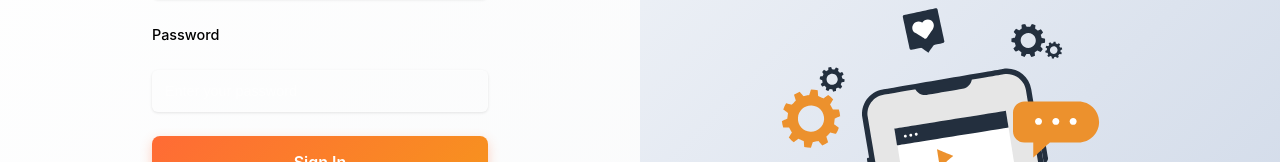
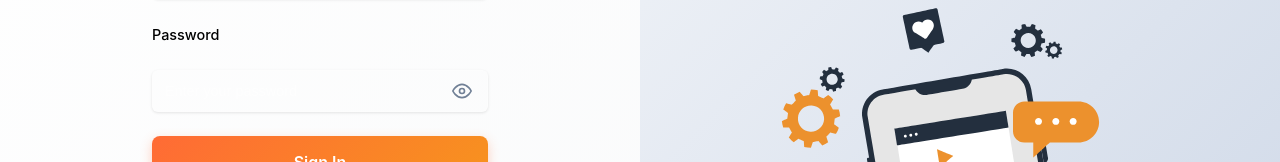
Before and after one commit to abhi96256/BricsCrm, a React (Vite) app: page / in a window 1280 px wide. Shown: the part 354-516 px from the top of the page. Built offline with nearby package versions, Linux system fonts and the light colour scheme.

Commit message:
Add password visibility toggle in Login component with corresponding styles. Update Login.jsx and Login.css to enhance user experience for password input.

```diff
--- a/src/Components/Login.css
+++ b/src/Components/Login.css
@@ -195,6 +195,45 @@
   0%, 100% { transform: translateX(0); }
   25% { transform: translateX(-5px); }
   75% { transform: translateX(5px); }
+}
+
+/* Password input container */
+.password-input-container {
+  position: relative;
+  display: flex;
+  align-items: center;
+}
+
+.password-input-container .form-input {
+  padding-right: 3rem;
+}
+
+.password-toggle-btn {
+  position: absolute;
+  right: 0.75rem;
+  top: 50%;
+  transform: translateY(-50%);
+  background: none;
+  border: none;
+  cursor: pointer;
+  padding: 0.25rem;
+  color: #718096;
+  transition: all 0.3s ease;
+  border-radius: 4px;
+  display: flex;
+  align-items: center;
+  justify-content: center;
+}
+
+.password-toggle-btn:hover {
+  color: #4299e1;
+  background: rgba(66, 153, 225, 0.1);
+}
+
+.password-toggle-btn:focus {
+  outline: none;
+  color: #4299e1;
+  background: rgba(66, 153, 225, 0.1);
 }
 
 /* Dropdown specific styling */
--- a/src/Components/Login.jsx
+++ b/src/Components/Login.jsx
@@ -16,6 +16,7 @@
     password: ''
   });
   const [loginError, setLoginError] = useState('');
+  const [showPassword, setShowPassword] = useState(false);
 
   const lottieContainer = useRef(null);
 
@@ -138,8 +139,9 @@
 
               <div className="form-group">
                 <label htmlFor="loginPassword">Password</label>
+                <div className="password-input-container">
                   <input
-                  type="password"
+                    type={showPassword ? "text" : "password"}
                     id="loginPassword"
                     name="password"
                     value={loginData.password}
@@ -148,6 +150,24 @@
                     placeholder="Enter your password"
                     required
                   />
+                  <button
+                    type="button"
+                    className="password-toggle-btn"
+                    onClick={() => setShowPassword(!showPassword)}
+                  >
+                    {showPassword ? (
+                      <svg width="20" height="20" viewBox="0 0 24 24" fill="none" stroke="currentColor" strokeWidth="2">
+                        <path d="M17.94 17.94A10.07 10.07 0 0 1 12 20c-7 0-11-8-11-8a18.45 18.45 0 0 1 5.06-5.94M9.9 4.24A9.12 9.12 0 0 1 12 4c7 0 11 8 11 8a18.5 18.5 0 0 1-2.16 3.19m-6.72-1.07a3 3 0 1 1-4.24-4.24"/>
+                        <line x1="1" y1="1" x2="23" y2="23"/>
+                      </svg>
+                    ) : (
+                      <svg width="20" height="20" viewBox="0 0 24 24" fill="none" stroke="currentColor" strokeWidth="2">
+                        <path d="M1 12s4-8 11-8 11 8 11 8-4 8-11 8-11-8-11-8z"/>
+                        <circle cx="12" cy="12" r="3"/>
+                      </svg>
+                    )}
+                  </button>
+                </div>
               </div>
 
               {loginError && (
```
Lines whose indentation alone changed are shown as unchanged.
